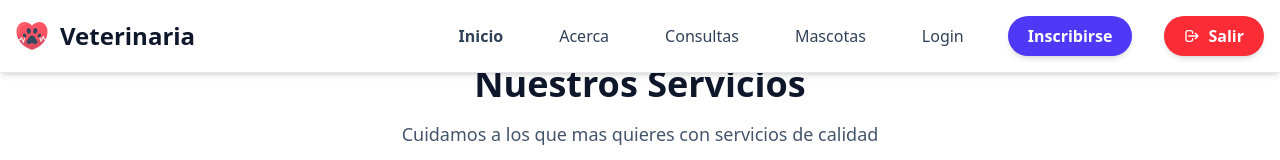
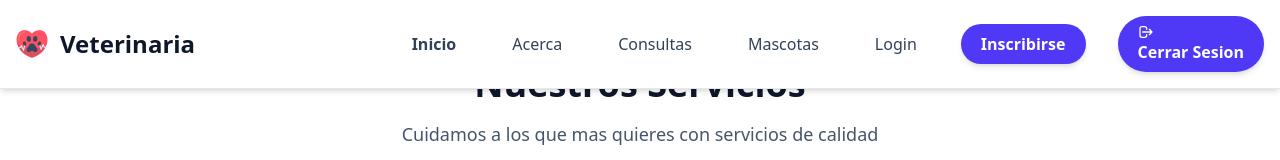
Before and after one commit to Dprssd4403/VeterinariaClase, an Angular app: page / in a window 1280 px wide. Shown: the top 160 px of the page. Built offline with nearby package versions, Linux system fonts and the light colour scheme.

Commit message:
cambios en formulario

```diff
--- a/src/app/shared/nav-bar/nav-bar.html
+++ b/src/app/shared/nav-bar/nav-bar.html
@@ -46,13 +46,13 @@
                 </li>
                 <li class="mt-4 md:mt-0">
                     <button (click)="cerrarSesion()"
-                        class="block py-2 px-5 text-white bg-red-500 rounded-full font-bold text-center hover:bg-red-600 shadow-md transition-all transform hover:scale-105 flex items-center gap-2">
-                        <svg xmlns="http://www.w3.org/2000/svg" class="h-4 w-4" fill="none" viewBox="0 0 24 24"
+                        class="block py-2 px-5 text-white bg-indigo-600 rounded-full font-bold text-center hover:bg-indigo-700 shadow-md transition-all transform hover:scale-105">
+                        <svg class="h-4 w-4" fill="none" viewBox="0 0 24 24"
                             stroke="currentColor">
                             <path stroke-linecap="round" stroke-linejoin="round" stroke-width="2"
                                 d="M17 16l4-4m0 0l-4-4m4 4H7m6 4v1a3 3 0 01-3 3H6a3 3 0 01-3-3V7a3 3 0 013-3h4a3 3 0 013 3v1" />
                         </svg>
-                        Salir
+                        Cerrar Sesion
                     </button>
                 </li>
 
```
